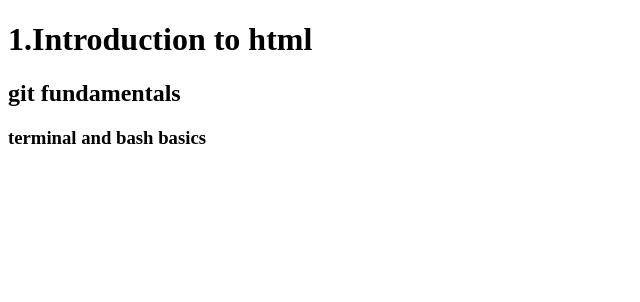
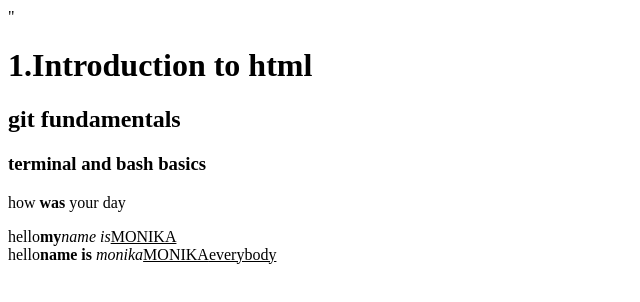
Before and after one commit to monikaa0256-hash/FSD-Sem-1, a plain HTML site: page test.html in a window 1280 px wide. Shown: the whole page, without its empty margins (0-640 px from the left). Drawn offline with Linux system fonts and the light colour scheme.

Commit message:
test.html

```diff
--- a/test.html
+++ b/test.html
@@ -1,6 +1,8 @@
 <!DOCTYPE html>
 <html lang="en">
 <head>
+    <link rel="icon" type="image/x-icon"
+    href="https://avatars.githubusercontent.com/u/320271935?v=4">"
     <meta property="og:title" content="test.html">
   <meta property="og:description" content="whatever comes to you.">
   <meta property="og:image" content="https://avatars.githubusercontent.com/u/320271935?v=4">
@@ -10,9 +12,13 @@
     <title>my first app</title>
 </head>
 <body>
-    <h1>1.Introduction to html </h1>
-    <h2>git fundamentals </h2>
+    <h1>1.<span>Introduction</span> to html </h1>
+    <h2>git <b>fundamentals</b> </h2>
     <h3>terminal and bash basics</h3>
+    <p>how <b>was</b> your day</p>
+    <span>hello<b>my</b><i>name is</i><u>MONIKA</u> </span>
+    <br>
+    <span>hello<strong>name is </strong><em>monika</em><u>MONIKA</u><ins>everybody</ins> </span>
 
 </body>
 </html>
```
